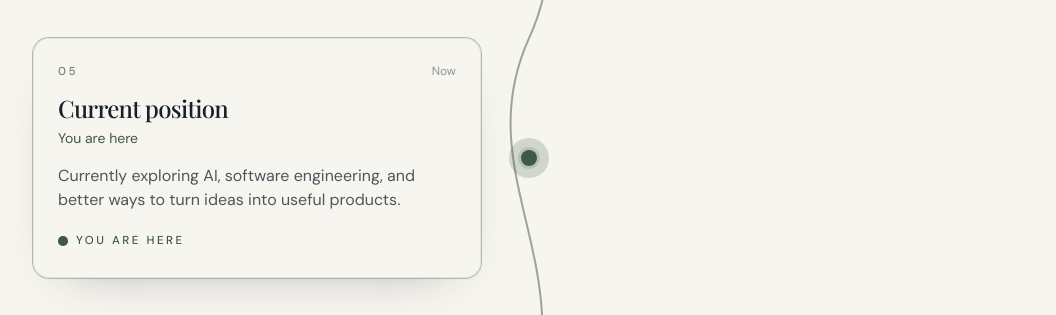
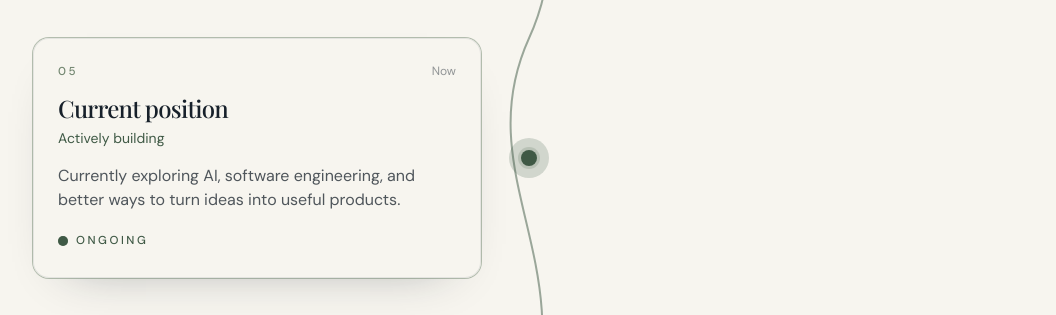
Before and after one commit to praghnyau/PortFolio, a React (Vite) app: page / in a window 1280 px wide. Shown: the part 2120-2435 px from the top of the page, without its empty margins (111-1167 px from the left). Built offline with nearby package versions, Linux system fonts and the light colour scheme; a web font is replaced by a local one.

Commit message:
Update Journey current milestone: subtitle to 'Actively building', badge to 'Ongoing'

```diff
--- a/src/components/JourneyMilestone.tsx
+++ b/src/components/JourneyMilestone.tsx
@@ -85,7 +85,7 @@ export function MilestoneBody({
             <span className="absolute inline-flex h-full w-full rounded-full bg-sage opacity-50 motion-safe:animate-ping" />
             <span className="relative inline-flex h-2.5 w-2.5 rounded-full bg-forest" />
           </span>
-          You are here
+          Ongoing
         </p>
       ) : null}
       {isNext ? <DistantPeak /> : null}
--- a/src/data/journey.ts
+++ b/src/data/journey.ts
@@ -53,7 +53,7 @@ export const journeyMilestones: JourneyMilestone[] = [
     number: "05",
     year: "Now",
     title: "Current position",
-    subtitle: "You are here",
+    subtitle: "Actively building",
     kind: "here",
     body: "Currently exploring AI, software engineering, and better ways to turn ideas into useful products.",
   },
```
Also changed, not shown: 4 other files (tests, documents, lock files or other folders).
